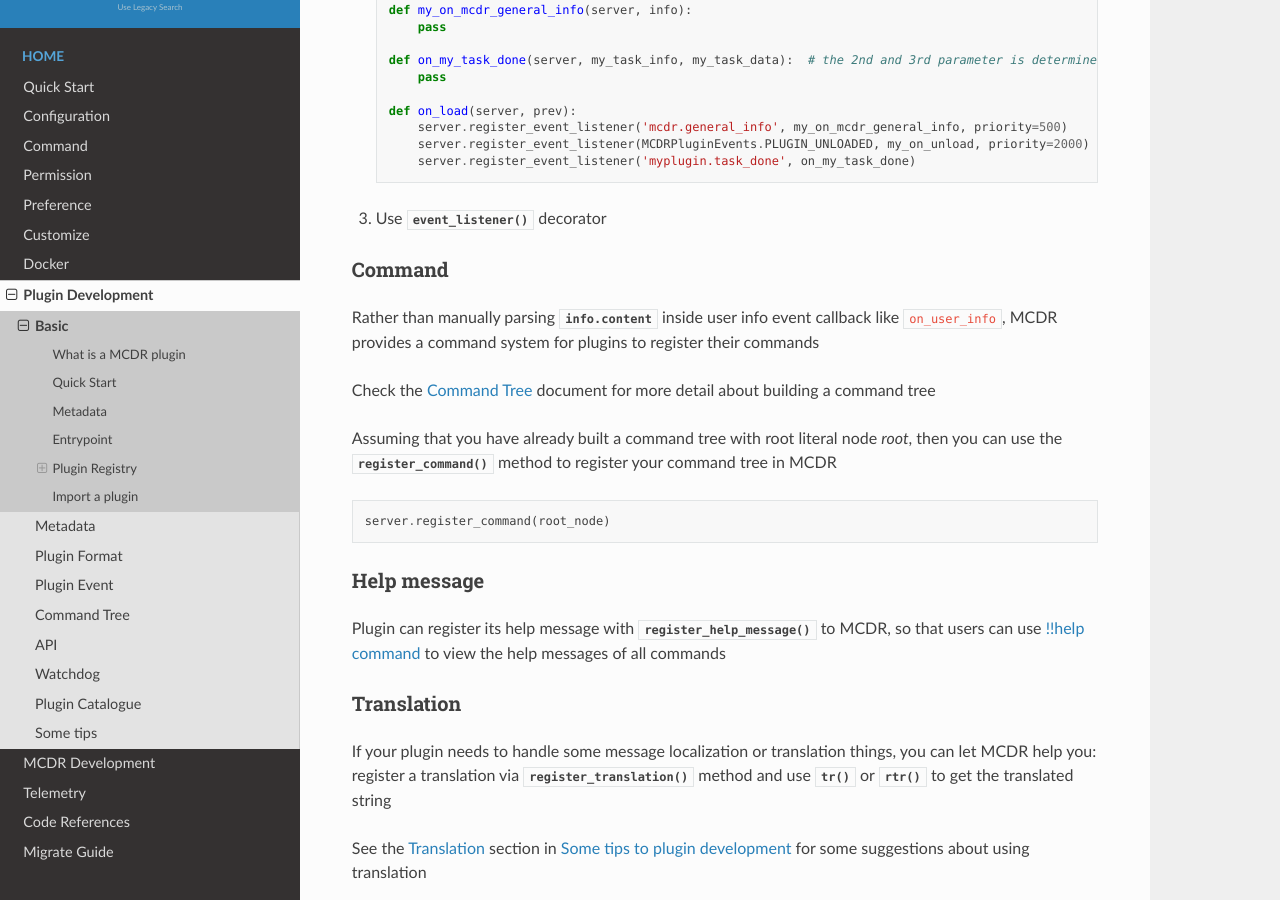
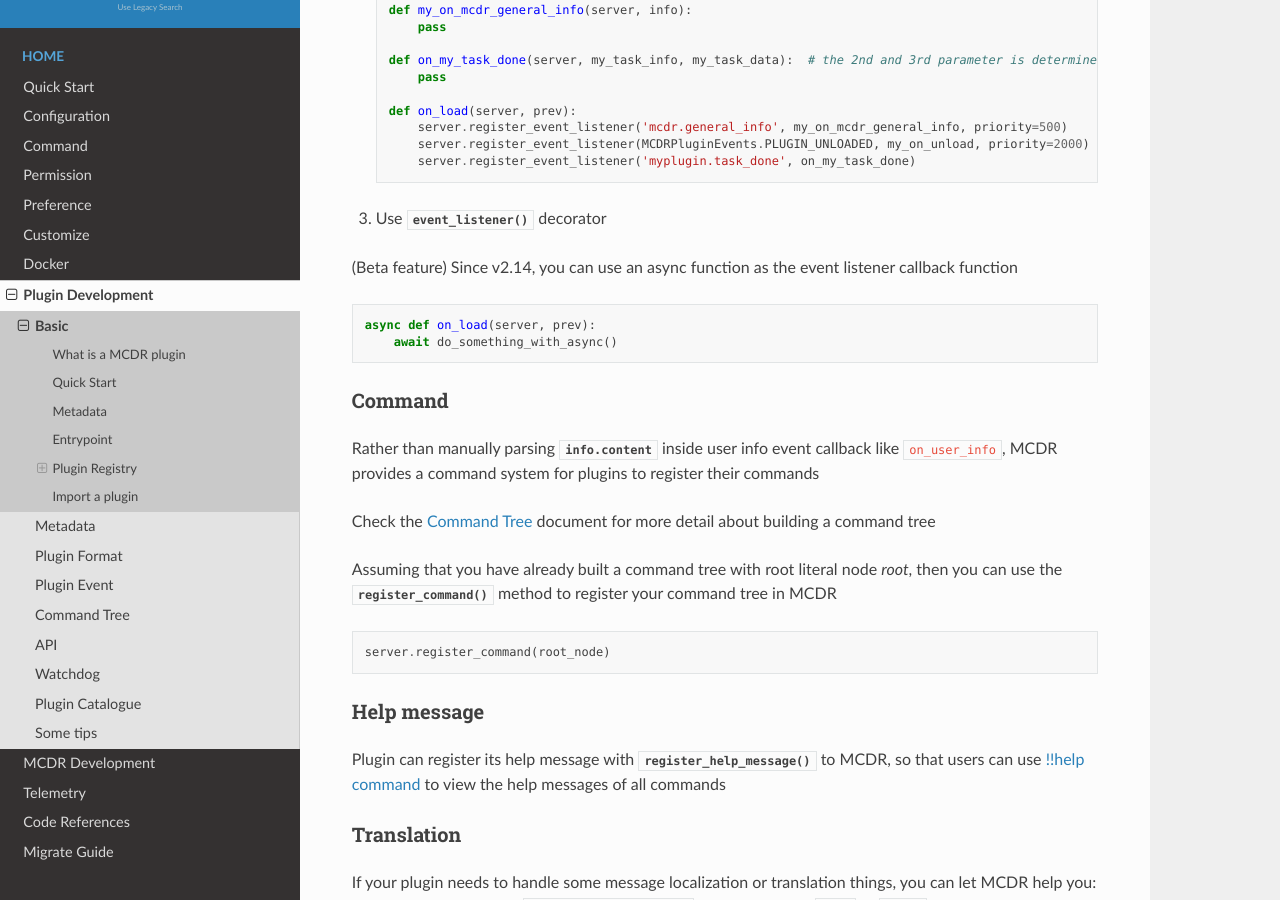
Before and after one commit to MCDReforged/MCDReforged, a Sphinx documentation site: the page built from docs/source/plugin_dev/basic.rst, in a window 1280 px wide and 900 px high, scrolled down 2761 px. Built offline with Sphinx 7.4.7 and the Read the Docs theme 3.1.0, drawn with Linux system fonts in a browser that asks for light colours; pages that are not in the unit, such as notebooks, are missing from menus; the version number could not be read and is left out; comment, search, counter and statistics services are not loaded.

Commit message:
docs: Added a really simple doc hints for the async event listener
TODO: a complete async guide

```diff
--- a/docs/source/plugin_dev/basic.rst
+++ b/docs/source/plugin_dev/basic.rst
@@ -147,6 +147,13 @@ There are 3 methods to register an event listener for you plugin
     Use :func:`~mcdreforged.api.decorator.event_listener.event_listener` decorator
 
 
+(Beta feature) Since v2.14, you can use an async function as the event listener callback function
+
+.. code-block:: python
+
+    async def on_load(server, prev):
+        await do_something_with_async()
+
 Command
 ^^^^^^^
 
```
Also changed, not shown: 1 other file.
